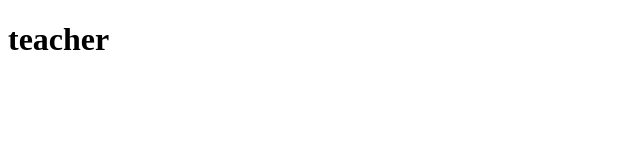
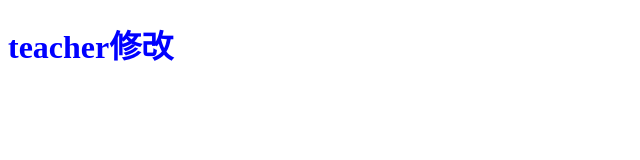
Before and after one commit to zxas7233/productshop, a plain HTML site: page index.html in a window 1280 px wide. Shown: the whole page, without its empty margins (0-640 px from the left). Drawn offline with Linux system fonts and the light colour scheme.

Commit message:
新增CSS樣式

```diff
--- a/index.html
+++ b/index.html
@@ -4,8 +4,9 @@
     <meta charset="UTF-8">
     <meta name="viewport" content="width=device-width, initial-scale=1.0">
     <title>Document</title>
+    <link rel="stylesheet" href="style.css">
 </head>
 <body>
-    <h1>teacher</h1>
+    <h1>teacher修改</h1>
 </body>
 </html>
--- /dev/null
+++ b/style.css
@@ -0,0 +1,3 @@
+h1{
+    color: blue;
+}
```
